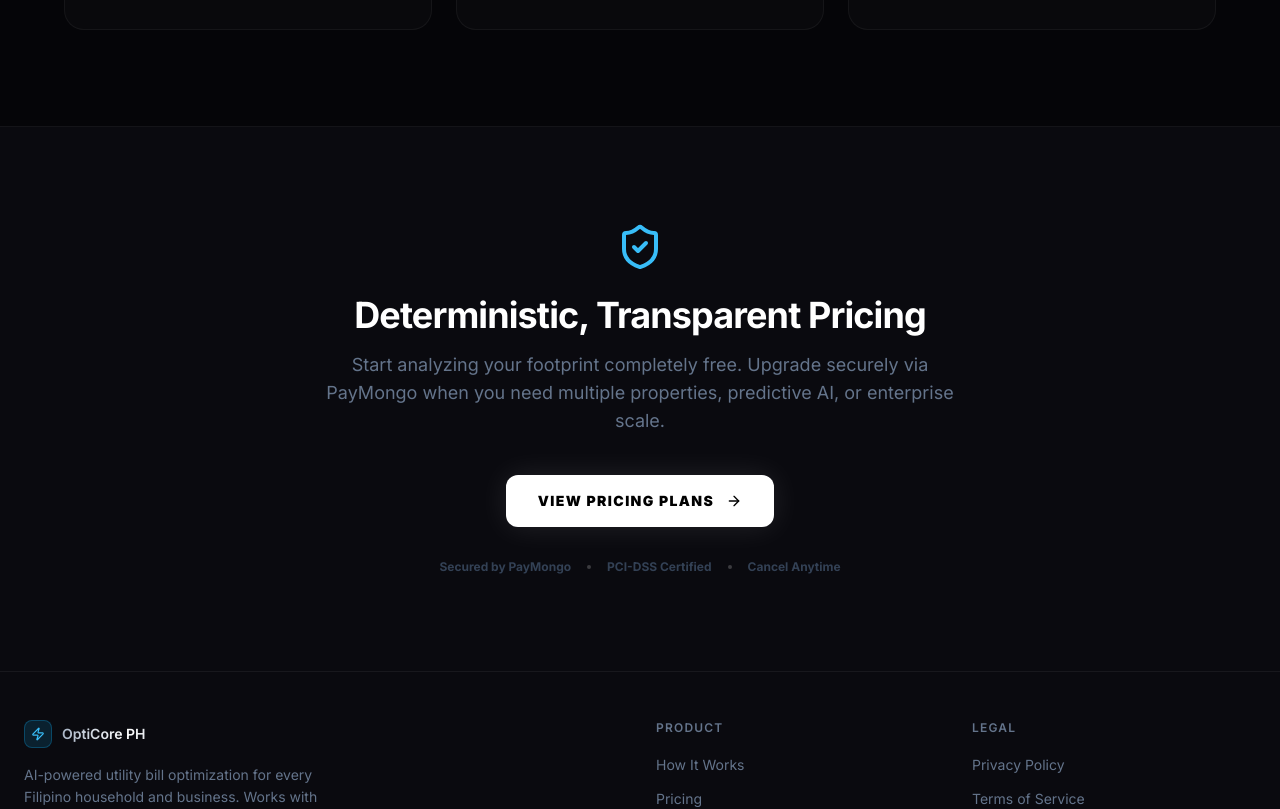
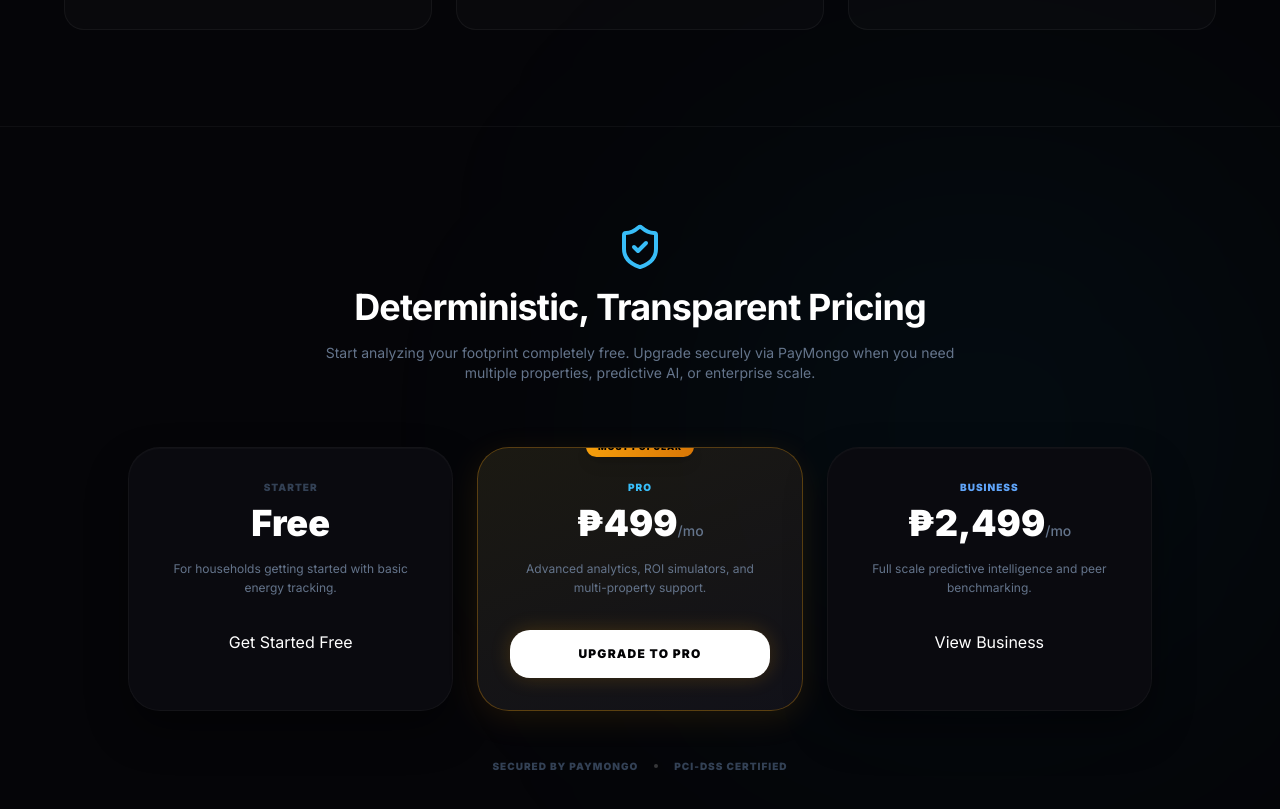
Before and after one commit to opticoreph2026-cell/opticore-ph, a Next.js app: page / in a window 1280 px wide. Shown: the part 3440-4249 px from the top of the page. Built offline with nearby package versions, Linux system fonts and the light colour scheme; no server answers; the database is empty.

Commit message:
Fix Captcha script load issue and restructure landing page pricing section

```diff
--- a/src/app/page.js
+++ b/src/app/page.js
@@ -312,28 +312,51 @@ export default function LandingPage() {
           </div>
         </section>
 
-        {/* ── Secure Payment CTA ─────────────────────────────────────── */}
-        <section className="py-24 px-4 bg-surface-900 border-t border-white/[0.04]">
-          <div className="max-w-4xl mx-auto text-center">
-            <ShieldCheck className="w-12 h-12 text-brand-400 mx-auto mb-6" />
-            <h2 className="text-3xl sm:text-4xl font-bold text-white tracking-tight mb-4">
-              Deterministic, Transparent Pricing
-            </h2>
-            <p className="text-text-muted text-lg mb-10 max-w-2xl mx-auto">
-              Start analyzing your footprint completely free. Upgrade securely via PayMongo when you need multiple properties, predictive AI, or enterprise scale.
-            </p>
-            <Link
-              href="/pricing"
-              className="inline-flex items-center gap-3 text-sm font-black uppercase tracking-widest px-8 py-4 rounded-xl text-black bg-white hover:bg-brand-400 transition-all shadow-[0_0_30px_rgba(255,255,255,0.1)] group"
-            >
-              View Pricing Plans <ArrowRight className="w-4 h-4 group-hover:translate-x-1 transition-transform" />
-            </Link>
-            <div className="mt-8 flex items-center justify-center gap-4 text-xs font-bold text-text-faint">
+        {/* ── Pricing Overview ───────────────────────────────────────── */}
+        <section className="py-24 px-4 border-t border-white/[0.04] bg-surface-950 relative">
+          <div className="absolute top-0 right-0 w-[600px] h-[600px] bg-brand-500/5 blur-[150px] rounded-full pointer-events-none" />
+          <div className="max-w-6xl mx-auto relative z-10">
+            <div className="text-center mb-16">
+              <ShieldCheck className="w-12 h-12 text-brand-400 mx-auto mb-4" />
+              <h2 className="text-3xl sm:text-4xl font-bold text-white tracking-tight mb-4">
+                Deterministic, Transparent Pricing
+              </h2>
+              <p className="text-text-muted text-sm max-w-2xl mx-auto">
+                Start analyzing your footprint completely free. Upgrade securely via PayMongo when you need multiple properties, predictive AI, or enterprise scale.
+              </p>
+            </div>
+
+            <div className="grid md:grid-cols-3 gap-6 max-w-5xl mx-auto">
+              {/* Starter */}
+              <div className="bento-card p-8 flex flex-col items-center text-center hover:border-white/20 transition-all">
+                <p className="text-[10px] font-black uppercase tracking-widest text-text-faint mb-2">Starter</p>
+                <p className="text-4xl font-black text-white mb-4">Free</p>
+                <p className="text-xs text-text-muted mb-8 leading-relaxed">For households getting started with basic energy tracking.</p>
+                <Link href="/signup" className="btn-ghost w-full flex items-center justify-center">Get Started Free</Link>
+              </div>
+
+              {/* Pro */}
+              <div className="bento-card p-8 flex flex-col items-center text-center relative" style={{ border: '1px solid rgba(245,158,11,0.3)', background: 'linear-gradient(160deg, rgba(30,28,20,0.9) 0%, rgba(18,18,26,0.95) 100%)', boxShadow: '0 8px 32px rgba(245,158,11,0.1)' }}>
+                <div className="absolute -top-3 px-3 py-1 bg-gradient-to-r from-amber-500 to-amber-600 rounded-full text-[9px] font-black uppercase tracking-widest text-black shadow-lg">Most Popular</div>
+                <p className="text-[10px] font-black uppercase tracking-widest text-brand-400 mb-2">Pro</p>
+                <p className="text-4xl font-black text-white mb-4">₱499<span className="text-sm text-text-muted font-medium">/mo</span></p>
+                <p className="text-xs text-text-muted mb-8 leading-relaxed">Advanced analytics, ROI simulators, and multi-property support.</p>
+                <Link href="/pricing" className="btn-primary w-full flex items-center justify-center shadow-[0_0_20px_rgba(245,158,11,0.2)]">Upgrade to Pro</Link>
+              </div>
+
+              {/* Business */}
+              <div className="bento-card p-8 flex flex-col items-center text-center hover:border-white/20 transition-all">
+                <p className="text-[10px] font-black uppercase tracking-widest text-blue-400 mb-2">Business</p>
+                <p className="text-4xl font-black text-white mb-4">₱2,499<span className="text-sm text-text-muted font-medium">/mo</span></p>
+                <p className="text-xs text-text-muted mb-8 leading-relaxed">Full scale predictive intelligence and peer benchmarking.</p>
+                <Link href="/pricing" className="btn-ghost w-full flex items-center justify-center">View Business</Link>
+              </div>
+            </div>
+
+            <div className="mt-12 flex items-center justify-center gap-4 text-[10px] font-black uppercase tracking-widest text-text-faint">
               <span>Secured by PayMongo</span>
               <span className="w-1 h-1 rounded-full bg-white/20" />
               <span>PCI-DSS Certified</span>
-              <span className="w-1 h-1 rounded-full bg-white/20" />
-              <span>Cancel Anytime</span>
             </div>
           </div>
         </section>
--- a/src/components/ui/Captcha.js
+++ b/src/components/ui/Captcha.js
@@ -12,7 +12,7 @@ export default function Captcha({ onVerify }) {
   useEffect(() => {
     // Inject Turnstile script
     const script = document.createElement('script');
-    script.src = 'https://challenges.cloudflare.com/turnstile/v0/api.js';
+    script.src = 'https://challenges.cloudflare.com/turnstile/v0/api.js?onload=onloadTurnstileCallback';
     script.async = true;
     script.defer = true;
     document.head.appendChild(script);
```
